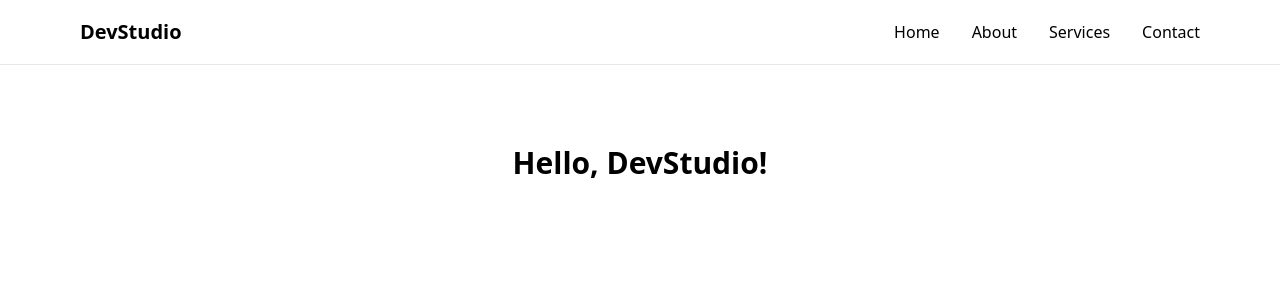
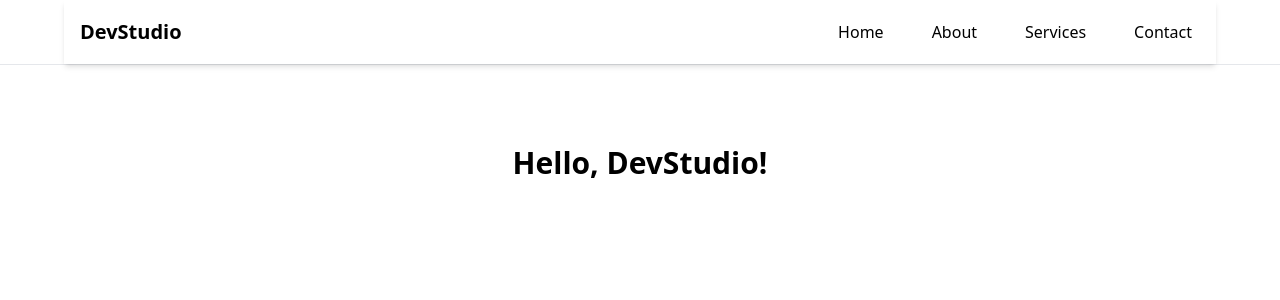
Before and after one commit to Kamil-Fr/react-landing, a React (Vite) app: page / in a window 1280 px wide. Shown: the top 300 px of the page. Built offline with nearby package versions, Linux system fonts and the light colour scheme.

Commit message:
Change the style of Navbar

```diff
--- a/src/components/Navbar.jsx
+++ b/src/components/Navbar.jsx
@@ -6,7 +6,7 @@ import { useState } from "react";
 
   return (
     <nav className="border-b">
-      <div className="max-w-6xl mx-auto px-4">
+      <div className="max-w-6xl mx-auto px-4 shadow-md">
         <div className="flex justify-between items-center h-16">
 
           {/* Logo */}
@@ -16,10 +16,10 @@ import { useState } from "react";
 
           {/*Desktop Menu*/}
           <div className="hidden md:flex gap-8">
-            <a href="#">Home</a>
-            <a href="#">About</a>
-            <a href="#">Services</a>
-            <a href="#">Contact</a>
+            <a href="#" className="px-2 py-1 hover:text-blue-500 transition-colors duration-300 cursor-pointer">Home</a>
+            <a href="#" className="px-2 py-1 hover:text-blue-500 transition-colors duration-300 cursor-pointer">About</a>
+            <a href="#" className="px-2 py-1 hover:text-blue-500 transition-colors duration-300 cursor-pointer">Services</a>
+            <a href="#" className="px-2 py-1 hover:text-blue-500 transition-colors duration-300 cursor-pointer">Contact</a>
           </div>
 
           {/* Mobile Menu Button */}
```
